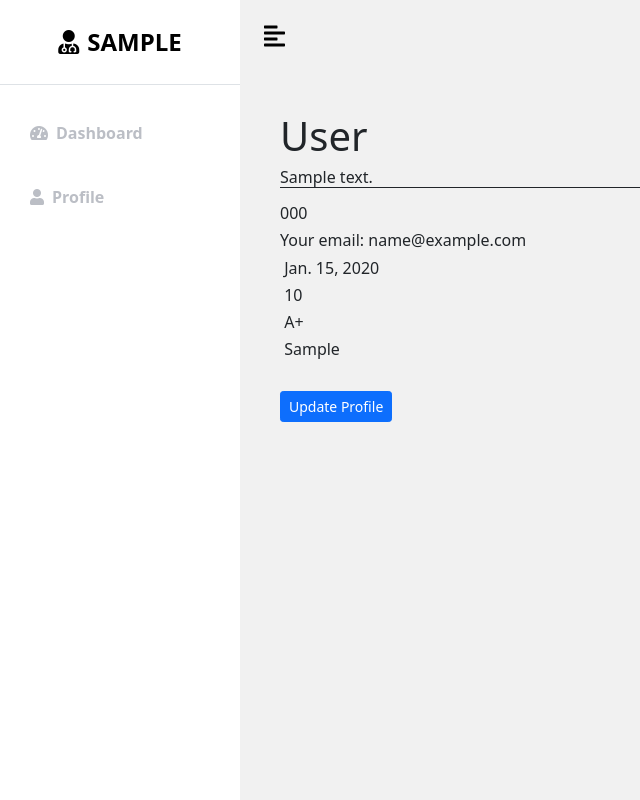
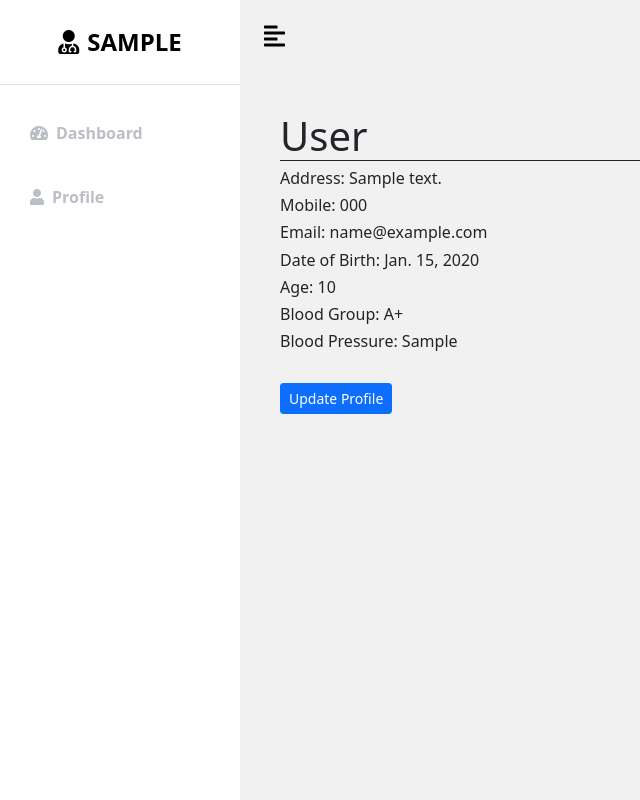
Before and after one commit to Ahmedriyal/eHealthcareSystem, a Django app: page /patientProfile in a window 1280 px wide. Shown: the part 56-856 px from the top of the page, without its empty margins (0-640 px from the left). Run offline with Django 3.2, Linux system fonts and the light colour scheme; a user stored in the database is signed in; tables that the repository leaves empty hold one stand-in row (values such as "Sample post"); some libraries are stand-ins or nearby versions.

Commit message:
patient dashboard complete

```diff
--- a/healthcareSystem/healthcareApp/templates/html/patientProfile.html
+++ b/healthcareSystem/healthcareApp/templates/html/patientProfile.html
@@ -28,14 +28,14 @@
             <div class="row mt-5 mb-3">
 
                 <div class="col-lg mt-3 ms-3">
-                    <h1>{{patient.fullName}}</h1>
-                    <h6 class="border-bottom border-dark mb-3"><label></label>{{patient.address}}</h6>
-                    <h6 class=""><label></label>{{patient.phoneNumber}}</h6>
-                    <h6 class=""><label>Your email:</label> {{patient.user.email}}</h6>
-                    <h6 class=""><label></label> {{patient.DoB}}</h6>
-                    <h6 class=""><label></label> {{patient.age}}</h6>
-                    <h6 class=""><label></label> {{patient.bloodGroup}}</h6>
-                    <h6 class=""><label></label> {{patient.bloodPressure}}</h6>
+                    <h1 class="border-bottom border-dark">{{patient.fullName}}</h1>
+                    <h6 class=""><label>Address:</label> {{patient.address}}</h6>
+                    <h6 class=""><label>Mobile:</label> {{patient.phoneNumber}}</h6>
+                    <h6 class=""><label>Email:</label> {{patient.user.email}}</h6>
+                    <h6 class=""><label>Date of Birth:</label> {{patient.DoB}}</h6>
+                    <h6 class=""><label>Age:</label> {{patient.age}}</h6>
+                    <h6 class=""><label>Blood Group:</label> {{patient.bloodGroup}}</h6>
+                    <h6 class=""><label>Blood Pressure:</label> {{patient.bloodPressure}}</h6>
                     <a class="btn btn-primary btn-sm btn-block mt-4" href="{% url 'patientUpdateProfile' patient.id %}">Update Profile</a>
                 </div>
             </div>
```
Also changed, not shown: healthcareSystem/healthcareApp/templates/html/patientUpdateProfile.html (+8 -8 lines).
